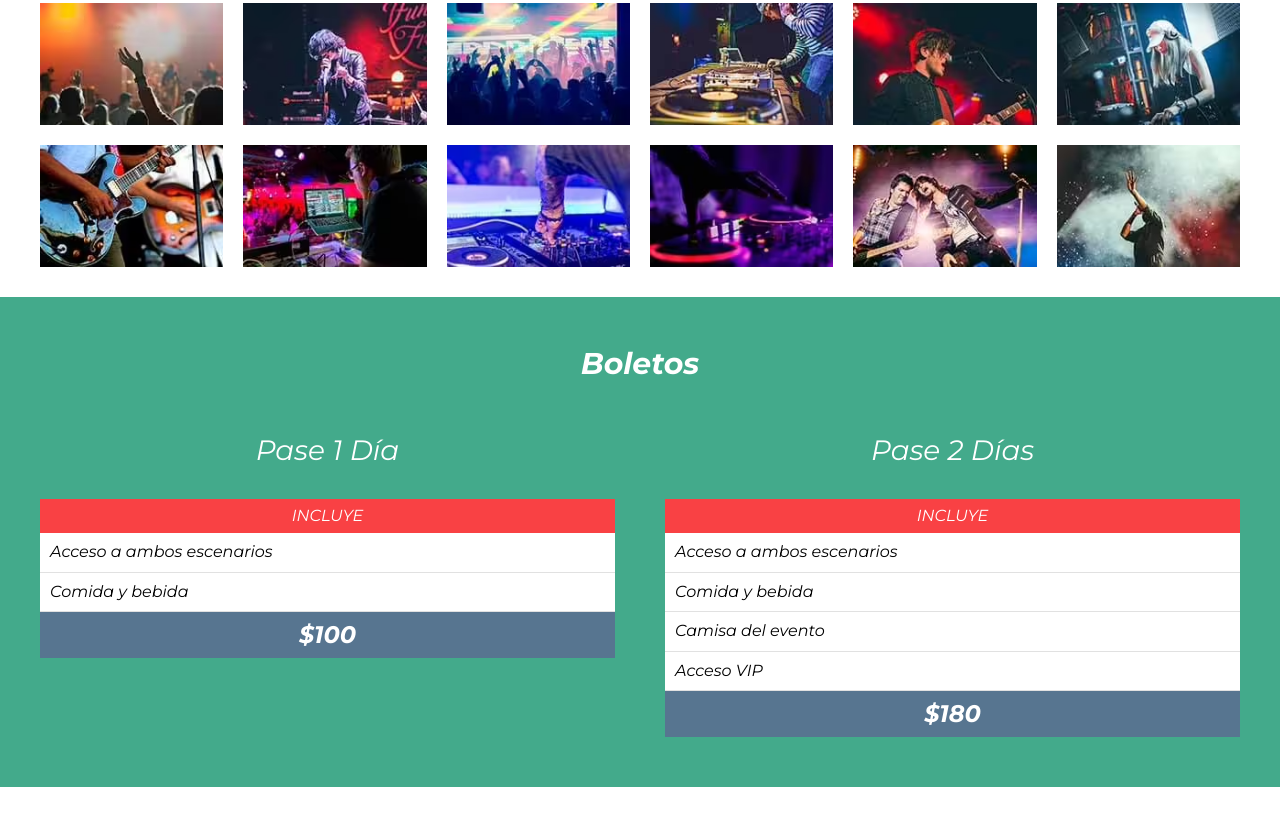
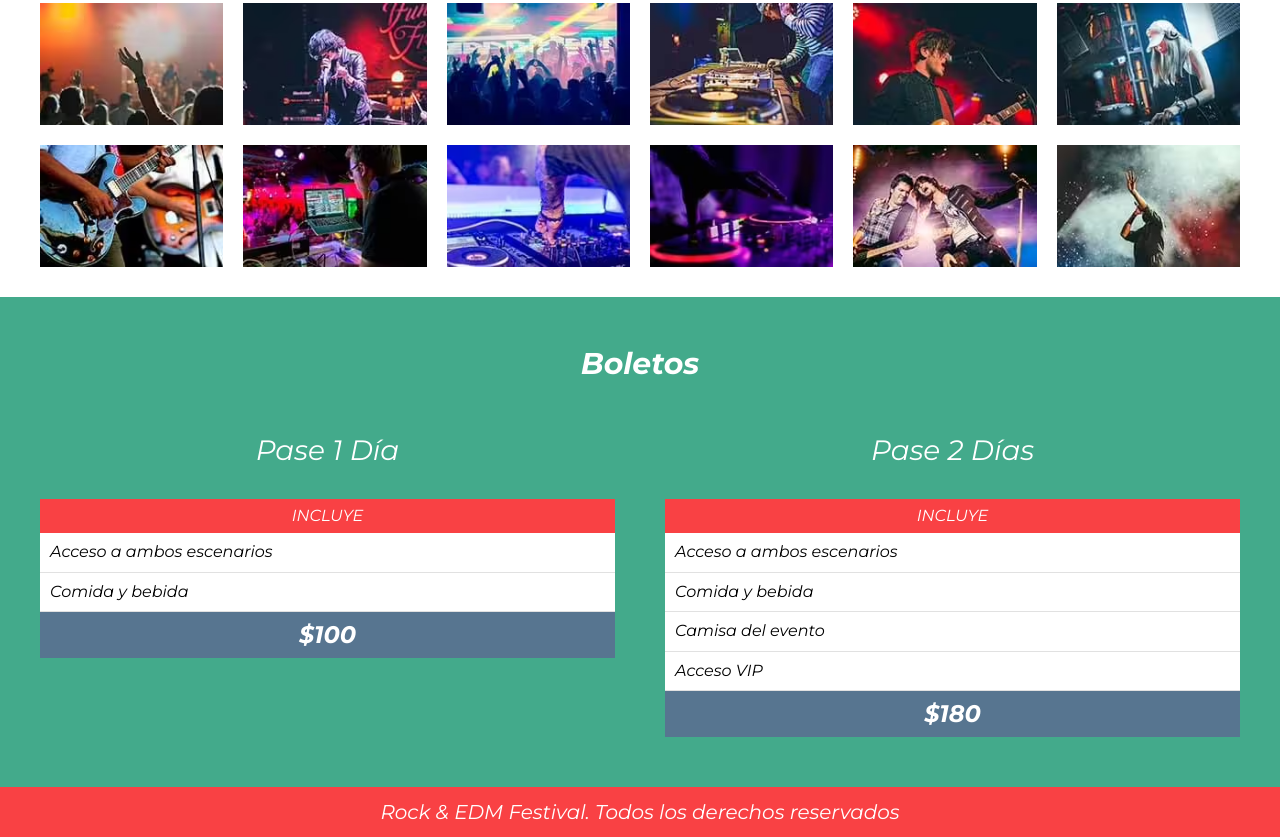
Before and after one commit to AFerTech/FestivalMusica, a website: page index.html in a window 1280 px wide. Shown: the part 2976-3813 px from the top of the page. Before the commit the page ends 3763 px from the top, so only its background shows below. Drawn offline with Linux system fonts and the light colour scheme.

Commit message:
creadno el footer

```diff
--- a/index.html
+++ b/index.html
@@ -234,6 +234,12 @@
       </div>
     </section>
 
+    <footer class="site-footer">
+      <p>
+        Rock & EDM Festival. Todos los derechos reservados
+      </p>
+    </footer>
+
     <script src="build/js/app.js"></script>
   </body>
 </html>
--- /dev/null
+++ b/src/scss/layout/_footer.scss
@@ -0,0 +1,12 @@
+@use 'base/variables' as v;
+
+.site-footer{
+    background-color: v.$rosa;
+    padding: 1rem;
+
+    p{
+        margin: 0;
+        text-align: center;
+        color: v.$blanco;
+    }
+}
--- a/src/scss/layout/_index.scss
+++ b/src/scss/layout/_index.scss
@@ -4,3 +4,4 @@
 @forward 'lineup';
 @forward 'galeria';
 @forward 'boletos';
+@forward 'footer';
```
Also changed, not shown: build/css/app.css.
